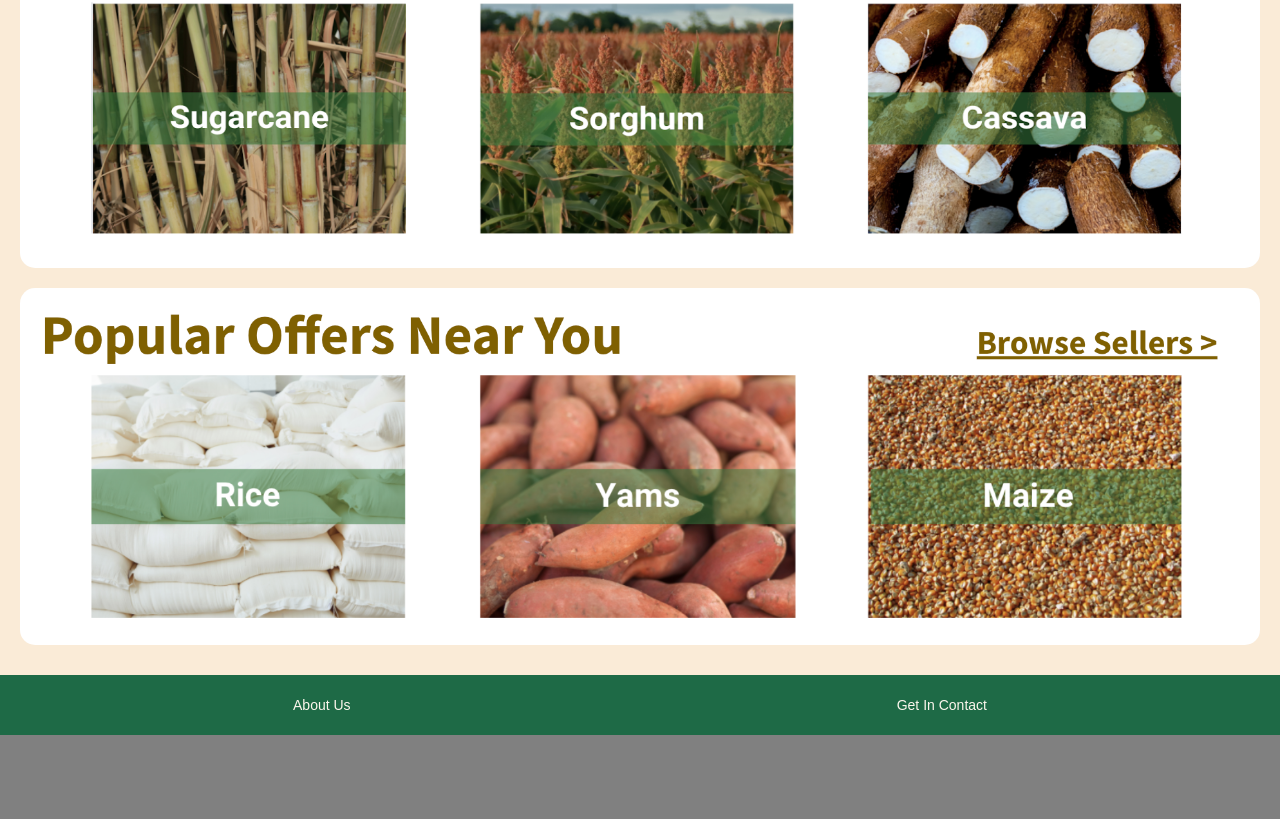
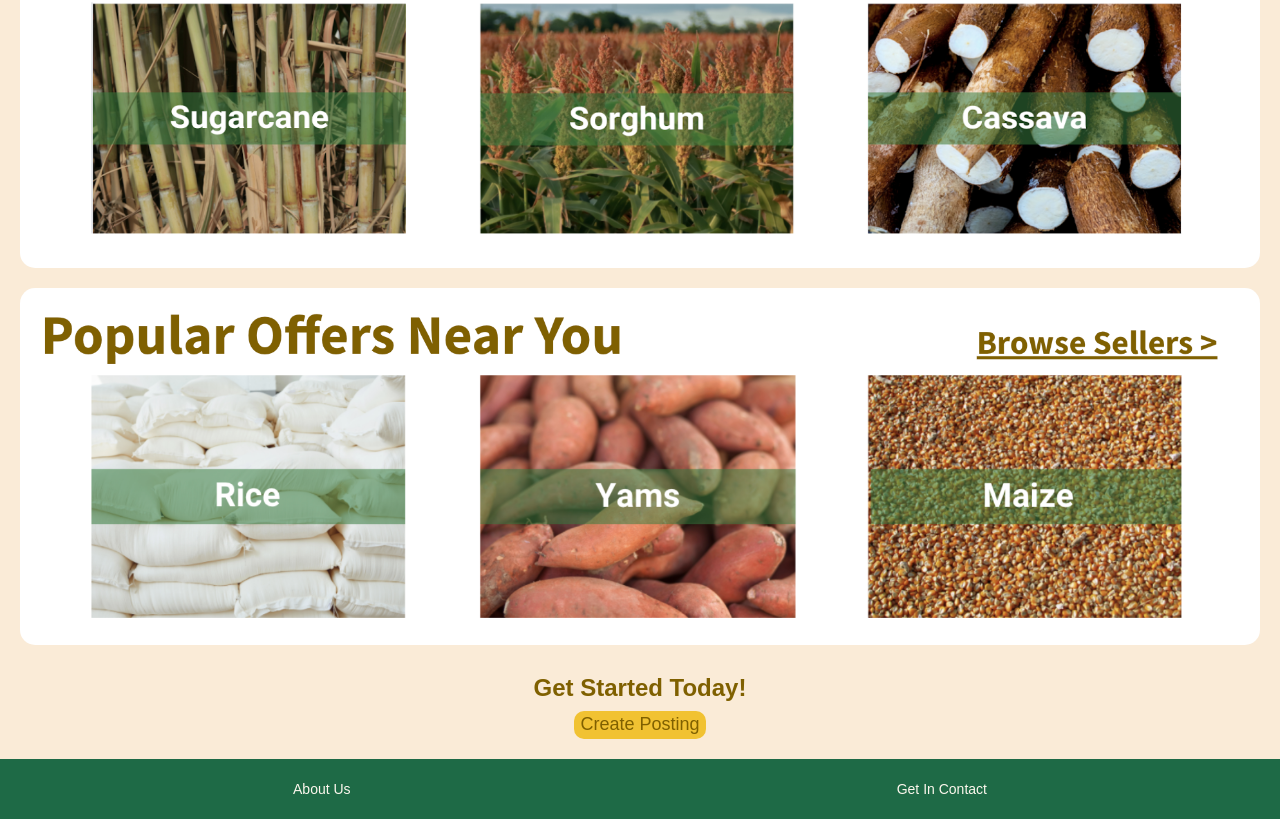
Before and after one commit to CameronR2802/Set-Hacks-CropCycle, a website: page home.html in a window 1280 px wide. Shown: the part 972-1791 px from the top of the page. Before the commit the page ends 1707 px from the top, so only its background shows below. Drawn offline with nearby package versions, Linux system fonts and the light colour scheme.

Commit message:
styled home page

```diff
--- a/home.html
+++ b/home.html
@@ -54,6 +54,20 @@
             margin: 10px 0 10px 0;
             border-radius: 15px;
         }
+        .get_started{
+            text-align: center;
+        }
+        .get_started button{
+            background-color: #f1c232ff;
+            border-radius: 10px;
+            width:max-content;
+            border: none;
+
+        }
+        .get_started button a{
+            color:#7f6000;
+            font-size: large;
+        }
     </style>
 
 </head>
@@ -63,7 +77,7 @@
     <header>
         <div id="img_and_button">
             <span id="cropcycle_img">
-                <img src="resized logo.png">
+                <a href="home.html"><img src="resized logo.png"></a>
             </span>
 
             <span id="profile_button">
@@ -121,6 +135,11 @@
             </a>
         </div>
 
+        <nav class="get_started">
+            <h3><strong>Get Started Today!</strong></h3>
+            <button><a href="createProfile.html">Create Posting</a></button>
+        </nav>
+
     </section>
 
     <footer>
--- a/style.css
+++ b/style.css
@@ -18,9 +18,10 @@ header button{
     /* position: absolute;
     right: 200px; */
     background-color: #f1c232ff;
-    border-radius: 10px;
+    border-radius: 5px;
     width:max-content;
     margin: 35px 0 0 0;
+    border: none;
 }
 
 #profile_button{
```
Also changed, not shown: browseBuy.html (+1 -1 lines), browseSell.html (+1 -1 lines), createProfile.html (+1 -1 lines).
